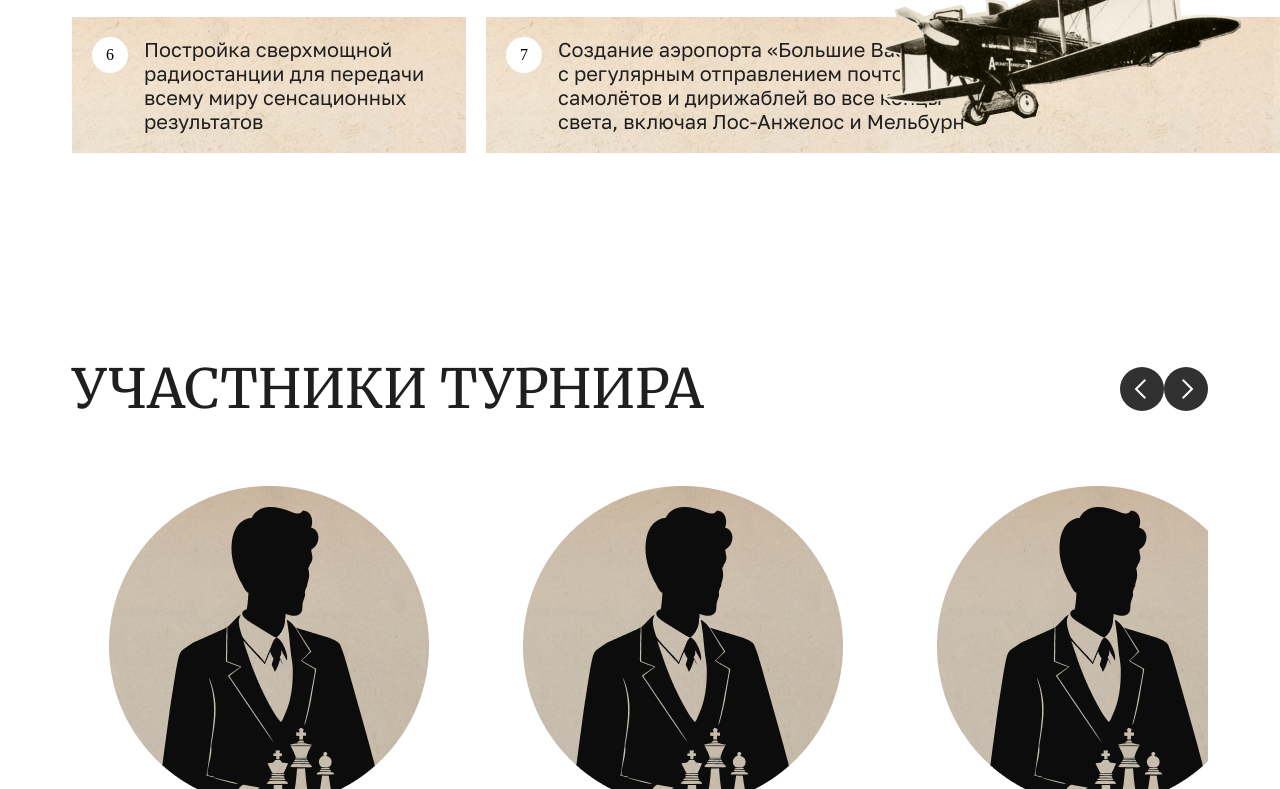
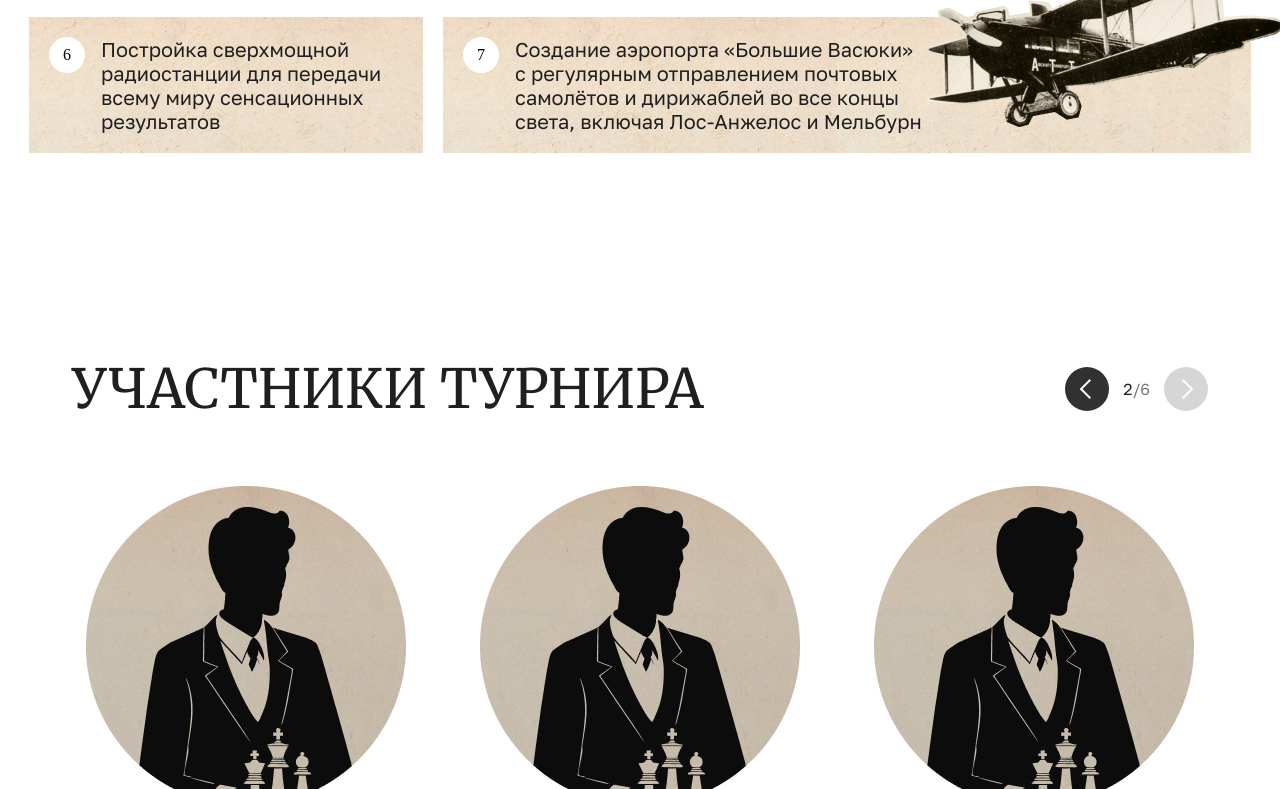
Before and after one commit to AlekseiGurin/yandex-test, a plain HTML site: page index.html in a window 1280 px wide. Both pictures are taken after a click on the button 1186 px from the left and 2840 px from the top of the page. Shown: the part 2451-3240 px from the top of the page. Drawn offline with Linux system fonts and the light colour scheme.

Commit message:
work with handlers

```diff
--- a/index.html
+++ b/index.html
@@ -73,11 +73,11 @@
             <a href="">По всем вопросам обращаться в администрацию к К. Михельсону</a>
           </div>
         </div>
+        <div class="midle-content-container">
             <div class="midle-content-title">
                 <div>Этапы преображения</div>
                 <div class="second-row">Васюков<div class="littel-text">Будущие источники<br> обогащения васюкинцев</div></div>
             </div>
-        <div class="midle-content-container">
             <div class="midle-content">
                 <div class="midle-content-card box-1">
                     <div class="card-number">
@@ -142,11 +142,12 @@
             <div class="bottom-header">Участники турнира</div>
             <div class="button-container">
                 <button id="leftParticipantCardButton" class="participant-card-button"><img class="left-arrow"src="./images/leftArrow.png" alt="left arrow"></button>
-                <div id="participantСardСounter"></div>
+                <div class="participant-card-counter"><span class="displayed-card"></span><span class="total-participant-card"></span></div>
                 <button id="rightParticipantCardButton" class="participant-card-button"><img class="right-arrow" src="./images/rightArrow.png" alt="right arrow"></button>
             </div>
         </div>
-        <div id="slider" class="participant-card-container">
+        <div  class="carusel-container">
+            <div class="carusel-slide">
                 <div class="partisipant-card">
                     <div class="participant-image"></div>
                     <div class="participant-name">Хозе-Рауль Капабланка</div>
@@ -184,6 +185,7 @@
                     <button>Подробнее</button>
                 </div>
             </div>
+        </div>
         <div class="running-line">
             <span>Дело помощи утопающим — дело рук самих утопающих! &#8226;</span>  Лед тронулся, господа присяжные заседатели! &#8226;
             <span>Шахматы двигают вперед не только культуру, но и экономику! &#8226;</span>
--- a/index.js
+++ b/index.js
@@ -1,16 +1,59 @@
 window.addEventListener("load", () => {
    console.log("hello");
+   const width1 = 1366;
+   const screenWidth = window.screen.width;
    const leftButton = document.getElementById("leftParticipantCardButton");
    const rightButton = document.getElementById("rightParticipantCardButton");
-   const counterLine = document.getElementById("participantСardСounter");
-   const slider = document.getElementById("slider");
+   const slider = document.querySelector(".carusel-slide");
+   const displayedCard = document.querySelector(".displayed-card");
+   const totalParticipantCard = document.querySelector(".total-participant-card");
    const cards = document.querySelectorAll(".partisipant-card");
+   let leftButtonISdisabled = true;
+   let numberOfCards = 3
+   if(screenWidth < width1) {
+      numberOfCards = 1
+   };
+   totalParticipantCard.textContent = `/${cards.length}`;
+   displayedCard.textContent = numberOfCards;
    let counter = 0;
-   const step = cards[0].clientWidth;
+   const step = cards[0].clientWidth * numberOfCards;
    console.log("step", step);
-   slider.style.translate = 'translateX(' + `${-step * counter}px)`;
-   rightButton.addEventListener('click', () => {
-    counter ++
-    slider.style.translate = 'translateX(' + `${-step * counter}px)`;
-   })
+   console.log("screenWidth", screenWidth);
+   if (!counter) {
+      leftButton.classList.add('disabled');
+   }
+   const moveParticipantCardsToTheLeft = () => {
+      if (!leftButtonISdisabled) {
+         counter --
+         console.log("click leftButton")
+         leftButtonISdisabled = true;
+         if (screenWidth < width1) {
+            displayedCard.textContent = counter - numberOfCards;
+         } else {
+            displayedCard.textContent = numberOfCards;
+         };
+         console.log("click")
+         rightButton.classList = "participant-card-button";
+         leftButton.classList.add('disabled');
+         slider.style.transform = 'translateX(' + `${step * counter}px)`;
+      }
+   }
+   const moveParticipantCardsToTheRight = () => {
+      console.log("click rightButton")
+      if (leftButtonISdisabled) {
+         counter ++
+         leftButtonISdisabled = false;
+         if (screenWidth < width1) {
+            displayedCard.textContent = counter + numberOfCards;
+         } else {
+            displayedCard.textContent = numberOfCards + numberOfCards;
+         };
+         leftButton.classList = "participant-card-button";
+         rightButton.classList.add('disabled');
+         slider.style.transform = 'translateX(' + `${-step * counter}px)`;
+      }
+   }
+   rightButton.addEventListener('click', moveParticipantCardsToTheRight);
+   leftButton.addEventListener('click', moveParticipantCardsToTheLeft);
+
 });
--- a/styles.css
+++ b/styles.css
@@ -87,6 +87,9 @@ html {
     overflow: hidden;
     background-color: #FFFFFF;
     padding: 0 72px 0 72px;
+    display: flex;
+    flex-direction: column;
+    align-items: center;
 }
 
 .running-line {
@@ -283,7 +286,7 @@ del {
     width: 379px;
     height: 207px;
     position: absolute;
-    bottom: 27px;
+    bottom: 226px;
     right: -33px;
 }
 
@@ -350,11 +353,13 @@ del {
     font-family: "Merriweather", serif;
     font-weight: 400;
     text-transform: uppercase;
+    width: 100%;
 }
 
 .bottom-header-container  .button-container{
     display: flex;
     height: 44px;
+    align-items: center;
 }
 
 .participant-card-button {
@@ -367,16 +372,23 @@ del {
     border: none;
 }
 
-.participant-card-button .disabled{
+.participant-card-button.disabled{
    background-color: #D6D6D6;
+
 }
 
 .participant-card-button:hover {
     background-color: #FBCE51;
 }
-
-.participantСardСounter {
+.participant-card-counter {
     margin: 0 14px;
+    font-size: 16px;
+    color: var(--main-text-color);
+    line-height: 120%;
+    font-family: "Golos Text", serif;
+}
+.participant-card-counter .total-participant-card {
+    opacity: 0.6;
 }
 
 .participant-card-button .left-arrow {
@@ -389,12 +401,15 @@ del {
     margin-top: 4px;
 }
 
-.participant-card-container {
-    margin-top: 60px;
-    margin-bottom: 140px;
+.carusel-container {
+    overflow: hidden;
+    width: 1182px;
+    padding: 60px 0 140px;
+}
+
+.carusel-slide {
     display: flex;
-    gap: 20px;
-    overflow: hidden;
+    transition: 0.6s linear;
 }
 
 .participant-image {
```
Lines whose indentation alone changed are shown as unchanged.
